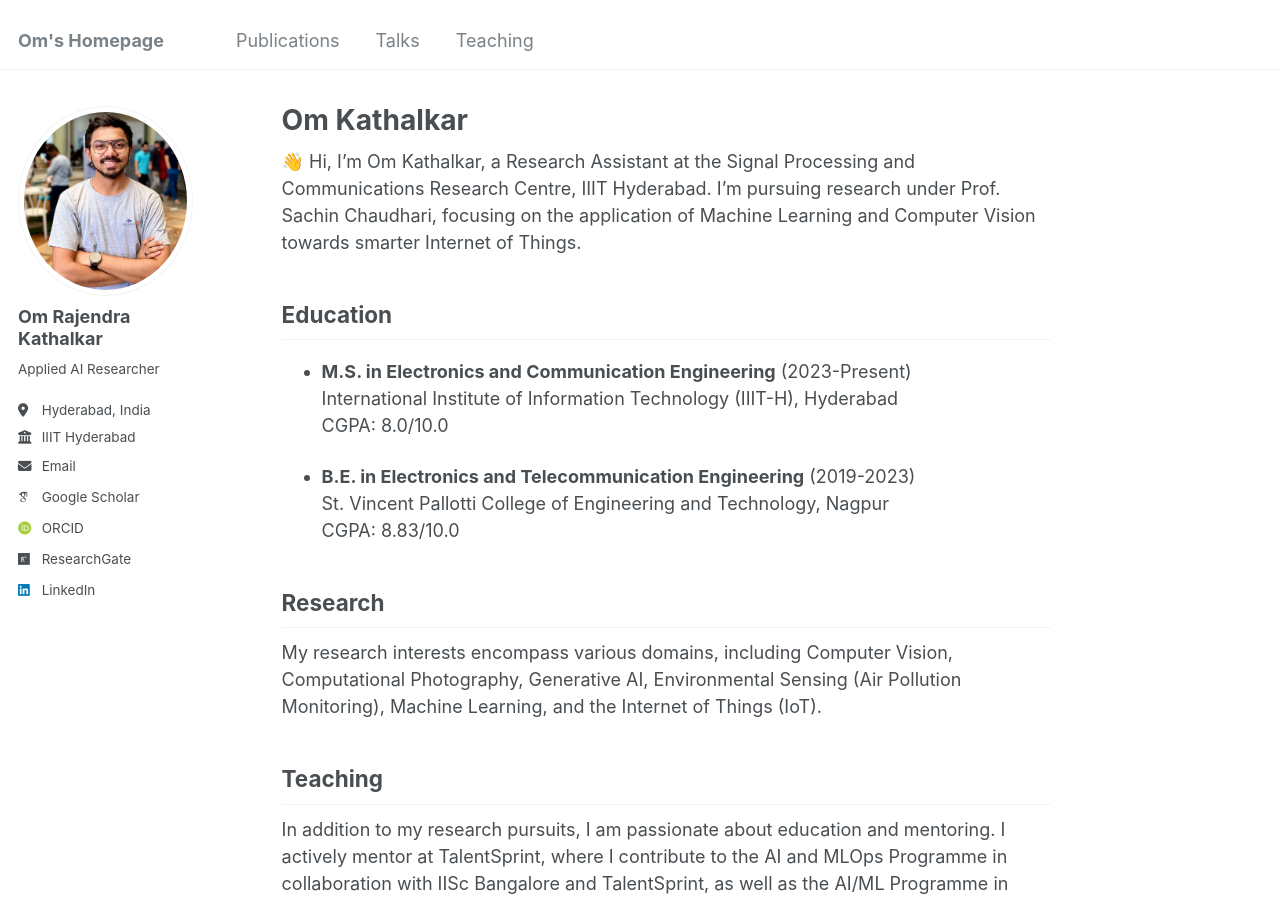
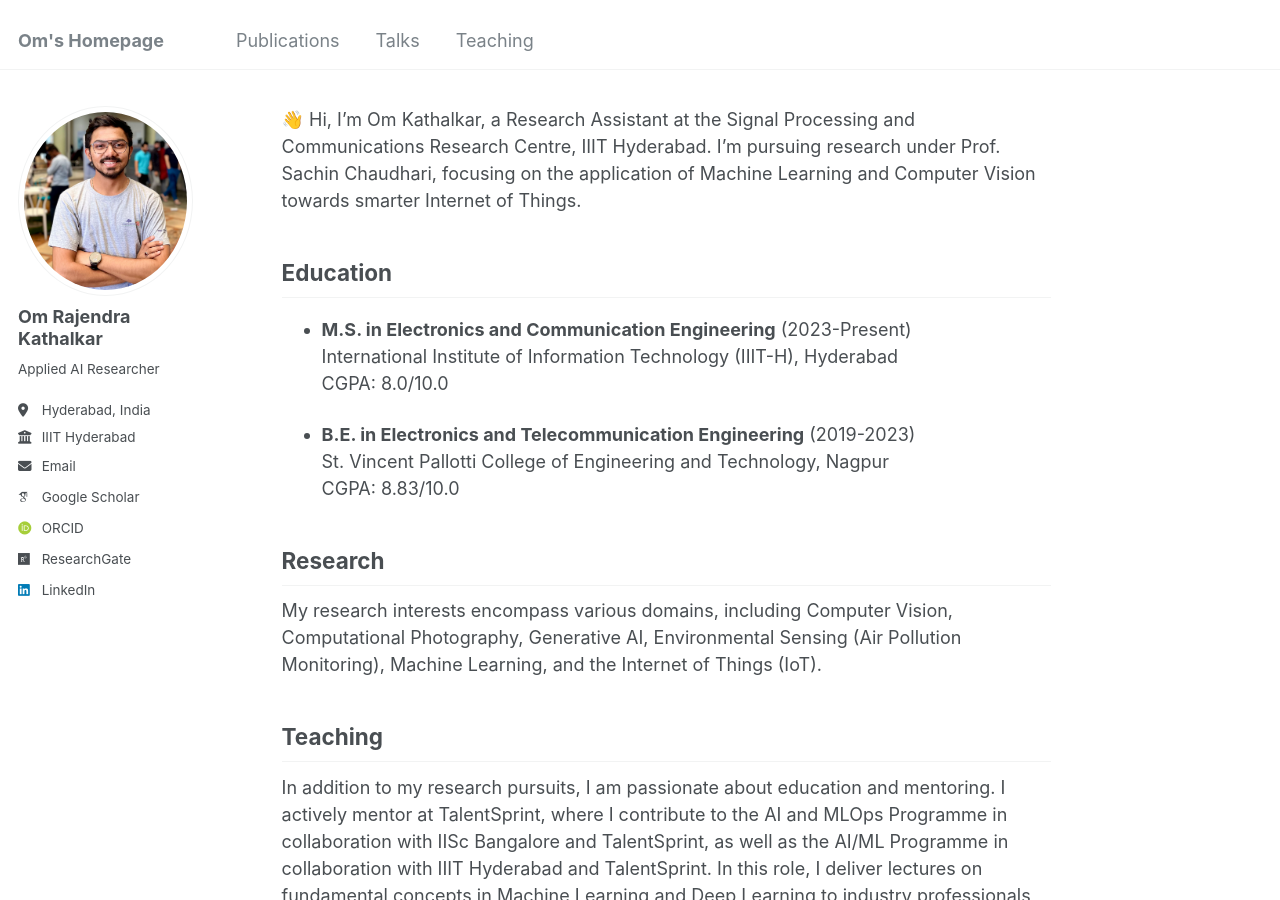
Before and after one commit to omkathalkar/omkathalkar, a Jekyll site: the page built from _pages/about.md, in a window 1280 px wide and 900 px high. Built offline with Jekyll 4.4.1, drawn with Linux system fonts in a browser that asks for light colours; some web fonts are replaced.

Commit message:
Update about.md

```diff
--- a/_pages/about.md
+++ b/_pages/about.md
@@ -1,6 +1,5 @@
 ---
 permalink: /
-title: "Om Kathalkar"
 author_profile: true
 redirect_from:
   - /about/
```
